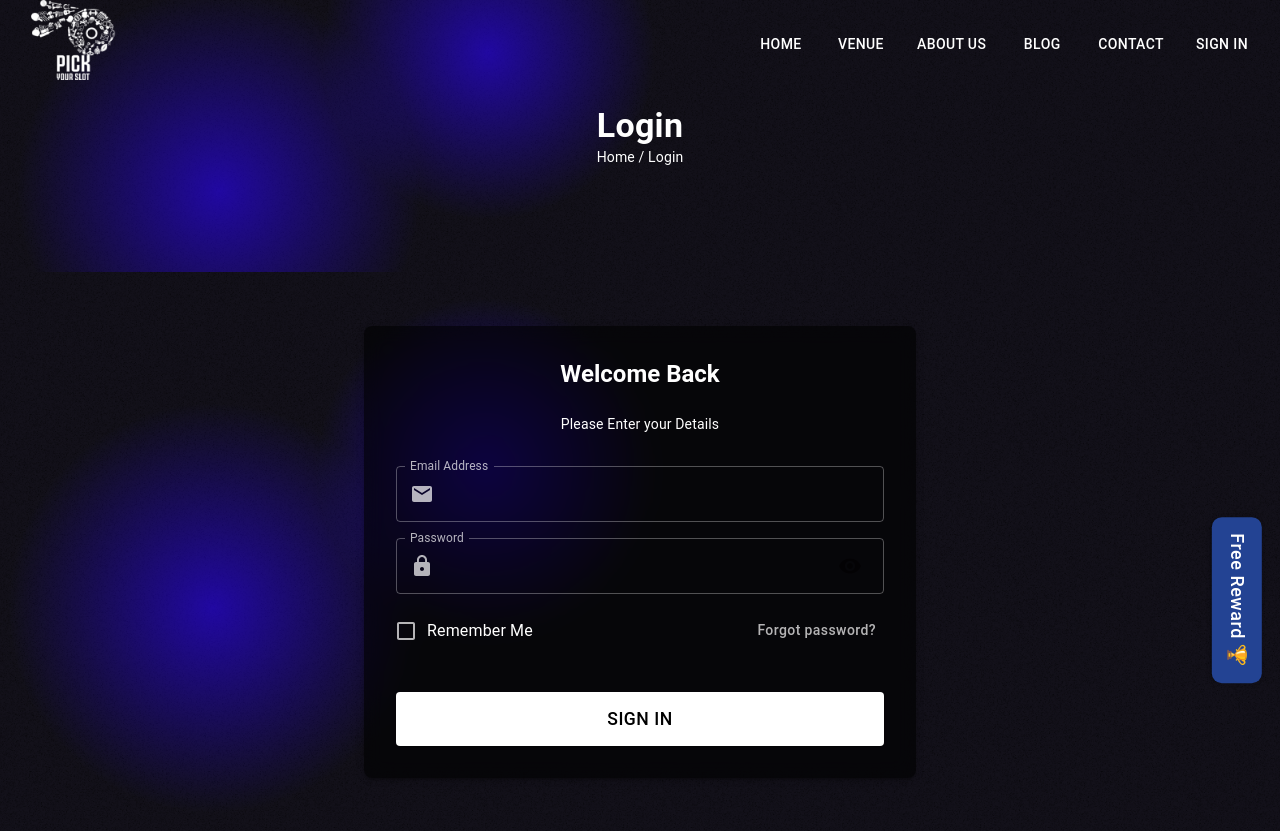
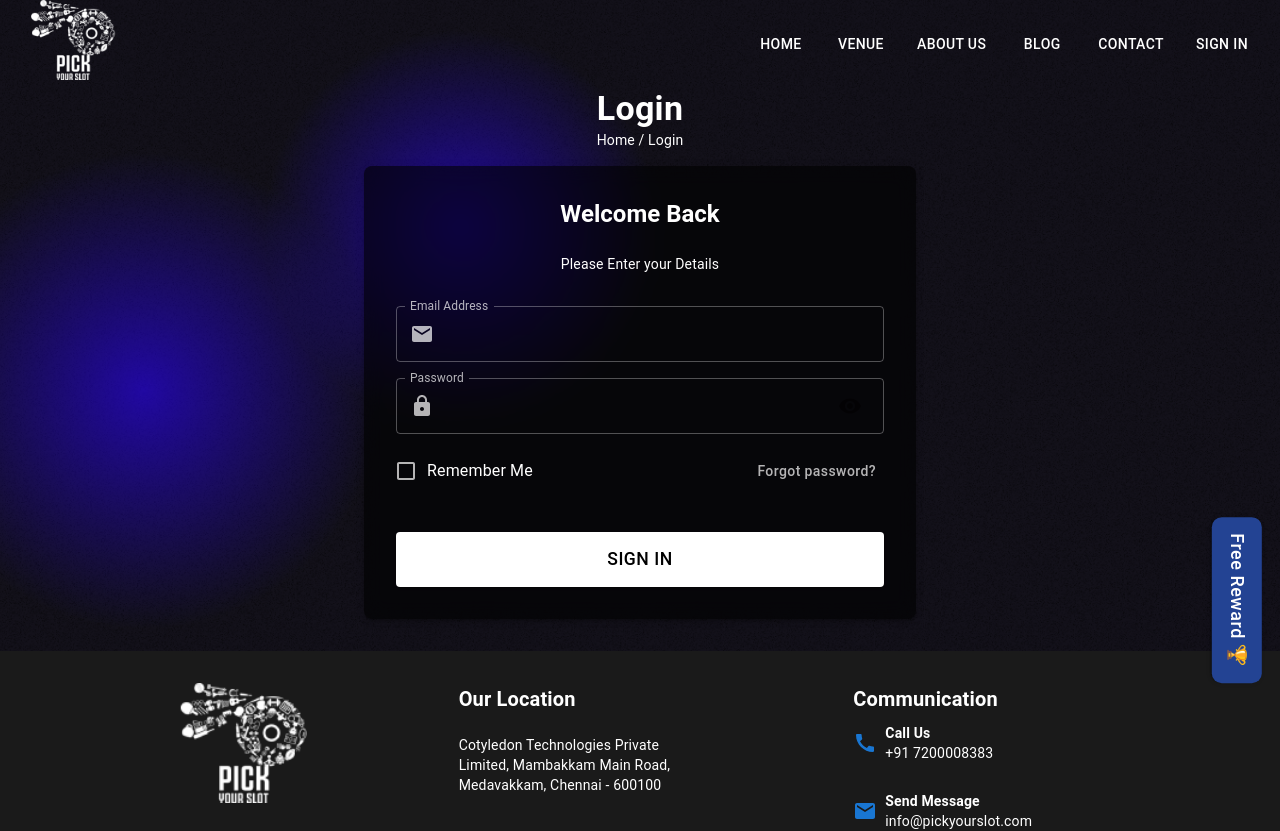
Before and after one commit to kaviyarasanvm02/Pys_Landingpage, a React (Create React App) app: page /signin in a window 1280 px wide. Shown: the top 831 px of the page. Built offline with nearby package versions, Linux system fonts and the light colour scheme.

Commit message:
small changes

```diff
--- a/src/Component/HomePageBlog.js
+++ b/src/Component/HomePageBlog.js
@@ -1,6 +1,6 @@
 import React, { useEffect } from "react";
 import { Container, Grid, Typography, Button, Box } from "@mui/material";
-import { Link } from "react-router-dom";
+import { Link, useNavigate } from "react-router-dom";
 import AOS from "aos";
 import "aos/dist/aos.css";
 import CalendarMonthIcon from "@mui/icons-material/CalendarMonth";
@@ -10,6 +10,12 @@ import blog2 from "../assests/blog/blog-2.jpg";
 import blog3 from "../assests/blog/blog-3.jpg";
 
 const HomePageBlog = () => {
+  const navigate = useNavigate()
+
+  const handleNavigate = (blogId)=> {
+    navigate(`/blog-details/${blogId}`)
+  }
+
   useEffect(() => {
     AOS.init({
       duration: 1000,
@@ -74,10 +80,10 @@ const HomePageBlog = () => {
             </Grid>
             <Grid item xs={12} md={5} textAlign="right" data-aos="fade-up">
               <Button
-                variant="contained"
-                color="primary"
+                variant="outlined"
+                sx={{ color: "#fff", borderColor: "#fff" }}
                 component={Link}
-                to="/blog-grid-sidebar"
+                to="/blog"
               >
                 View All
               </Button>
@@ -128,7 +134,7 @@ const HomePageBlog = () => {
                 </Box>
                 <Box className="blog-content" sx={{ margin: 1.5 }}>
                   <Grid container spacing={2}>
-                    <Grid item xs={2.1} sm={3.5} md={2.5}>
+                    <Grid item xs={2.1} sm={3.3} md={4} lg={3}>
                       <Button
                         variant="contained"
                         size="small"
@@ -137,7 +143,7 @@ const HomePageBlog = () => {
                         Health
                       </Button>
                     </Grid>
-                    <Grid item xs={2} sm={3} md={2}>
+                    <Grid item xs={2} sm={3} lg={2}>
                       <Button
                         variant="contained"
                         size="small"
@@ -185,12 +191,13 @@ const HomePageBlog = () => {
                         variant="body2"
                         className="viewlink"
                         sx={{ color: "#fff" }}
+                        onClick={() => handleNavigate(blog.id)}
                       >
                         View Details
                       </Typography>
                     </Grid>
                     <Grid item xs={1}>
-                      <ArrowForwardIcon sx={{ color: "#fff", fontSize: "5px" }} />
+                      <ArrowForwardIcon sx={{ color: "#fff", fontSize: 20 }} />
                     </Grid>
                   </Grid>
                 </Box>
--- a/src/Page/SignIn.js
+++ b/src/Page/SignIn.js
@@ -54,7 +54,6 @@ const SignIn = () => {
   const [email, setEmail] = useState("");
   const [password, setPassword] = useState("");
   const [errors, setErrors] = useState({ email: "", password: "" });
-
 
   const handleToggleForgotPassword = () => {
     setIsForgotPassword(!isForgotPassword);
@@ -115,28 +114,31 @@ const SignIn = () => {
 
   return (
     <>
-      {/* Navbar */}
-      {/* <NavBar /> */}
-
-      {/* Breadcrumb */}
-      <motion.div
-        initial={{ opacity: 0 }}
-        animate={{ opacity: 1 }}
-        transition={{ duration: 0.8 }}
+      {/* Login/Forgot Password Form */}
+      <Box
+        sx={{
+          backgroundImage: `url(${BgImg})`,
+          backgroundSize: "cover",
+          backgroundPosition: "center",
+          minHeight: "70vh",
+          display: "flex",
+          alignItems: "center",
+          justifyContent: "center",
+        }}
       >
+        <Container maxWidth="sm" sx={{ marginTop: 3, marginBottom: 4 }}>
           <Box
             py={2}
             textAlign="center"
             sx={{
-            backgroundImage: `url(${BgImg})`,
-            backgroundSize: "cover",
-            backgroundPosition: "center",
               color: "white",
               display: "flex",
               flexDirection: "column",
               alignItems: "center",
               justifyContent: "center",
-            minHeight: "30vh",
+              // minHeight: "25vh",
+              paddingTop: 8,
+              paddingBottom: 2
             }}
           >
             <Typography variant="h4" fontWeight={700}>
@@ -149,21 +151,7 @@ const SignIn = () => {
               / {isForgotPassword ? "Forgot Password" : "Login"}
             </Typography>
           </Box>
-      </motion.div>
 
-      {/* Login/Forgot Password Form */}
-      <Box
-        sx={{
-          backgroundImage: `url(${BgImg})`,
-          backgroundSize: "cover",
-          backgroundPosition: "center",
-          minHeight: "70vh",
-          display: "flex",
-          alignItems: "center",
-          justifyContent: "center",
-        }}
-      >
-        <Container maxWidth="sm">
           <motion.div
             initial={{ opacity: 0, y: -50 }}
             animate={{ opacity: 1, y: 0 }}
```
Lines whose indentation alone changed are shown as unchanged.
